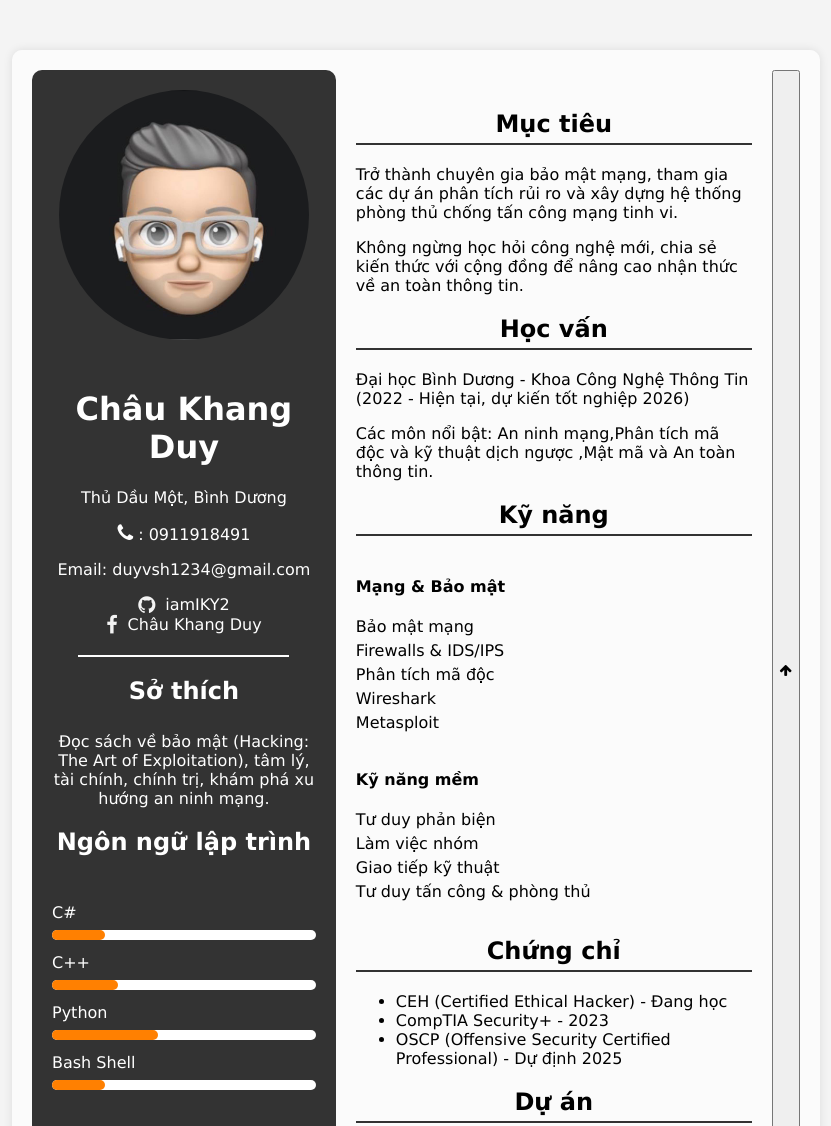
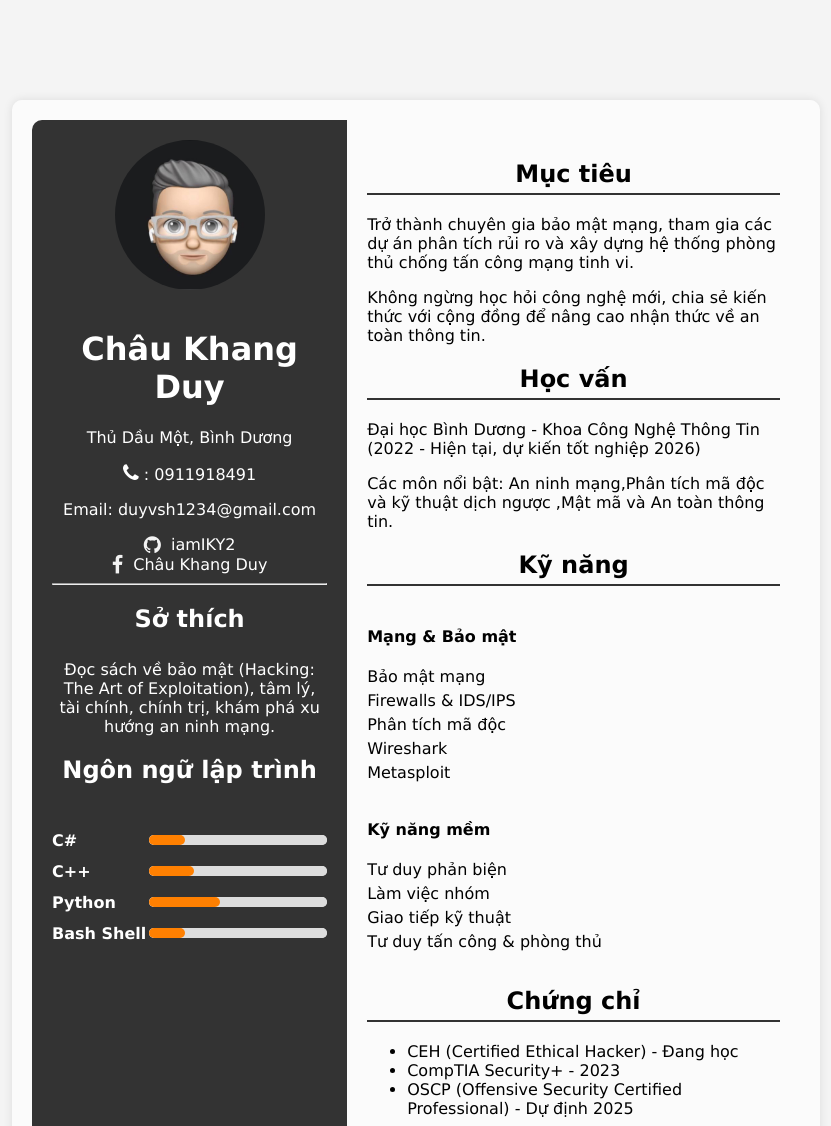
Before and after one commit to iamIKY2/CV, a plain HTML site: page index.html in a window 1280 px wide. Shown: the top 1126 px of the page, without its empty margins (224-1055 px from the left). Drawn offline with Linux system fonts and the light colour scheme.

Commit message:
Update styles.css

```diff
--- a/styles.css
+++ b/styles.css
@@ -7,114 +7,133 @@ body {
 
         .container {
             width: 60%;
-    margin: 50px auto;
+            margin: 100px auto 50px auto;
             background: rgba(255, 255, 255, 0.644);
             padding: 20px;
             box-shadow: 0px 0px 10px rgba(0, 0, 0, 0.1);
             border-radius: 10px;
             display: flex;
         }
-
-/* Cột bên trái  */
         .left-column {
             width: 40%;
             background-color: #333;
             color: white;
             padding: 20px;
-    border-radius: 10px 10px 10px 10px;
+            border-radius: 10px 0 0 10px;
             text-align: center;
         }
-
         .left-column img {
-    width: 250px;
-    height: 250px;
+            width: 150px;
+            height: 150px;
             border-radius: 50%;
-    margin-bottom: 25px;
+            margin-bottom: 15px;
         }
-
-/* Cột bên phải chứa nội dung chính */
         .right-column {
             width: 60%;
             padding: 20px;
         }
-
         h1, h2 {
             text-align: center;
         }
-
-.info, .contact {
-    text-align: center;
-}
-
-/* Phần nội dung (section) */
         .section {
             margin-top: 20px;
         }
-
         .section h2 {
-    border-bottom: 2px solid #333; /* tạo đường kẻ giống hr */
+            border-bottom: 2px solid #333;
             padding-bottom: 5px;
         }
-
         a {
             color: rgb(243, 243, 243);
-    text-decoration: none; /* Loại bỏ gạch chân  */
+            text-decoration: none;
+            transition: color 0.3s ease;
         }
-
-/* Nếu đã vào web sẵn thì đổi màu*/
         a:hover {
-    color: rgb(6, 255, 255);
+            color: #1cc2b4f5;
         }
-
-hr{
+        hr.custom-hr {
             width: 80%;
             height: 2px;
             background-color: #ffffff;
-    border: none; /* Loại bỏ viền mặc định của hr */
+            border: none;
             margin: 20px auto;
         }
-
-/* Thanh kỹ năng */
         progress {
             border-radius: 100px;
-    width: 100%; /* Chiều rộng đầy đủ ô chứa */
-    height: 10px; /* Chiều cao thanh 10px */
+            background-color: #ddd;
+            width: 100%;
+            height: 10px;
+            cursor: pointer;
         }
-
-/* Màu phần hoàn thành của thanh  */
         progress::-webkit-progress-value {
-    background-color: #ff8001; /* Màu cam */
+            background-color: #ff8001;
             border-radius: 100px;
         }
-
-/* Màu nền của thanh*/
         progress::-webkit-progress-bar {
-    background-color: #ffffff; /* Màu chưa đầy thanh */
+            background-color: #ddd;
             border-radius: 100px;
         }
-
-/* Sử dụng grib để chia cột*/
         .skills-grid {
-    display: grid; /* Sử dụng grid để sắp xếp */
-    grid-template-columns: 1fr; /* Một cột duy nhất */
-    gap: 12px; /* Khoảng cách giữa các ô */
-    text-align: left; /* Căn trái nội dung */
-    padding: 20px 0; /* Khoảng đệm trên  */
+            display: grid;
+            grid-template-columns: 1fr;
+            gap: 12px;
+            text-align: left;
+            padding: 20px 0;
         }
-
+        .skill-item {
+            display: flex;
+            align-items: center;
+            justify-content: space-between;
+            position: relative;
+        }
+        .skill-item label {
+            font-weight: bold;
+            width: 150px;
+        }
+        .skill-item:hover::after {
+            content: attr(data-tooltip);
+            position: absolute;
+            bottom: 20px;
+            left: 50%;
+            transform: translateX(-50%);
+            background-color: #333;
+            color: white;
+            padding: 5px 10px;
+            border-radius: 5px;
+            font-size: 12px;
+            white-space: nowrap;
+            z-index: 10;
+        }
         .skill-group {
-    display: inline-block; /* Hiển thị trên cùng một dòng */
-    vertical-align: top; /* Căn đỉnh */
-    margin-right: 30px; /* Khoảng cách bên phải  */
+            display: inline-block;
+            vertical-align: top;
+            margin-right: 30px;
         }
-
-/* Danh sách trong nhóm kỹ năng */
         .skill-group ul {
-    list-style-type: none; /* Loại bỏ dấu đầu dòng mặc định */
+            list-style-type: none;
             padding: 0;
         }
-
-/* Các mục trong danh sách */
         .skill-group li {
-    margin-bottom: 5px; /* Khoảng cách giữa các mục  */
+            margin-bottom: 5px;
+            transition: transform 0.2s ease;
         }
+        .skill-group li:hover {
+            transform: translateX(5px);
+        }
+        /* Nút cuộn lên đầu trang */
+        #scrollTopBtn {
+            position: fixed;
+            bottom: 20px;
+            right: 20px;
+            background-color:   #000000f5;
+            color: white;
+            border: none;
+            border-radius: 50%;
+            width: 40px;
+            height: 40px;
+            cursor: pointer;
+            display: none;
+            font-size: 20px;
+        }
+        #scrollTopBtn:hover {
+            background-color: #000000;
+        }
```
Lines whose indentation alone changed are shown as unchanged.
